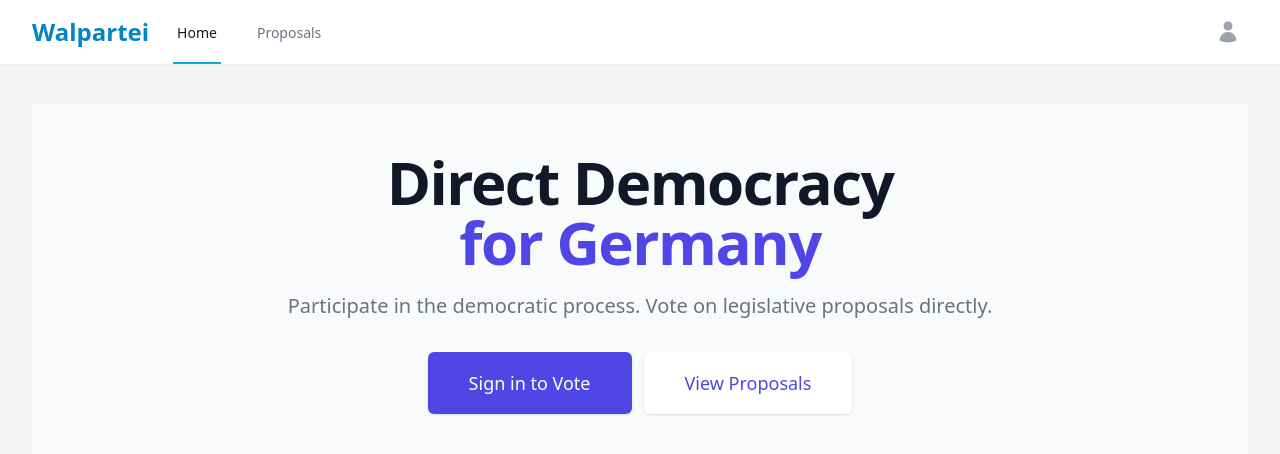
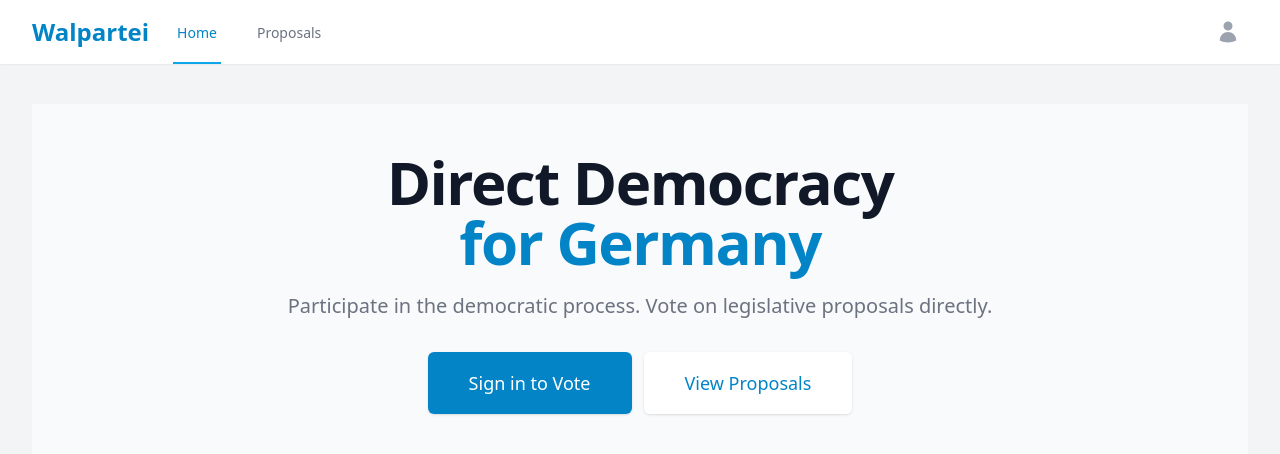
Before and after one commit to walpartei/walpartei_de, a Next.js app: page / in a window 1280 px wide. Shown: the top 454 px of the page. Built offline with nearby package versions, Linux system fonts and the light colour scheme.

Commit message:
Fix TypeScript config and update color scheme

```diff
--- a/components/Layout.js
+++ b/components/Layout.js
@@ -30,7 +30,7 @@ export default function Layout({ children }) {
                         href={item.href}
                         className={clsx(
                           item.current
-                            ? 'border-primary-500 text-gray-900'
+                            ? 'border-primary-500 text-primary-600'
                             : 'border-transparent text-gray-500 hover:border-gray-300 hover:text-gray-700',
                           'inline-flex items-center border-b-2 px-1 pt-1 text-sm font-medium'
                         )}
--- a/pages/index.js
+++ b/pages/index.js
@@ -5,7 +5,7 @@ export default function HomePage() {
         <div className="text-center">
           <h1 className="text-4xl tracking-tight font-extrabold text-gray-900 sm:text-5xl md:text-6xl">
             <span className="block">Direct Democracy</span>
-            <span className="block text-indigo-600">for Germany</span>
+            <span className="block text-primary-600">for Germany</span>
           </h1>
           <p className="mt-3 max-w-md mx-auto text-base text-gray-500 sm:text-lg md:mt-5 md:text-xl md:max-w-3xl">
             Participate in the democratic process. Vote on legislative proposals directly.
@@ -14,7 +14,7 @@ export default function HomePage() {
             <div className="rounded-md shadow">
               <a
                 href="/login"
-                className="w-full flex items-center justify-center px-8 py-3 border border-transparent text-base font-medium rounded-md text-white bg-indigo-600 hover:bg-indigo-700 md:py-4 md:text-lg md:px-10"
+                className="w-full flex items-center justify-center px-8 py-3 border border-transparent text-base font-medium rounded-md text-white bg-primary-600 hover:bg-primary-700 md:py-4 md:text-lg md:px-10"
               >
                 Sign in to Vote
               </a>
@@ -22,7 +22,7 @@ export default function HomePage() {
             <div className="mt-3 rounded-md shadow sm:mt-0 sm:ml-3">
               <a
                 href="/proposals"
-                className="w-full flex items-center justify-center px-8 py-3 border border-transparent text-base font-medium rounded-md text-indigo-600 bg-white hover:bg-gray-50 md:py-4 md:text-lg md:px-10"
+                className="w-full flex items-center justify-center px-8 py-3 border border-transparent text-base font-medium rounded-md text-primary-600 bg-white hover:bg-gray-50 md:py-4 md:text-lg md:px-10"
               >
                 View Proposals
               </a>
```
Also changed, not shown: tsconfig.json (added, +24 -0 lines).
